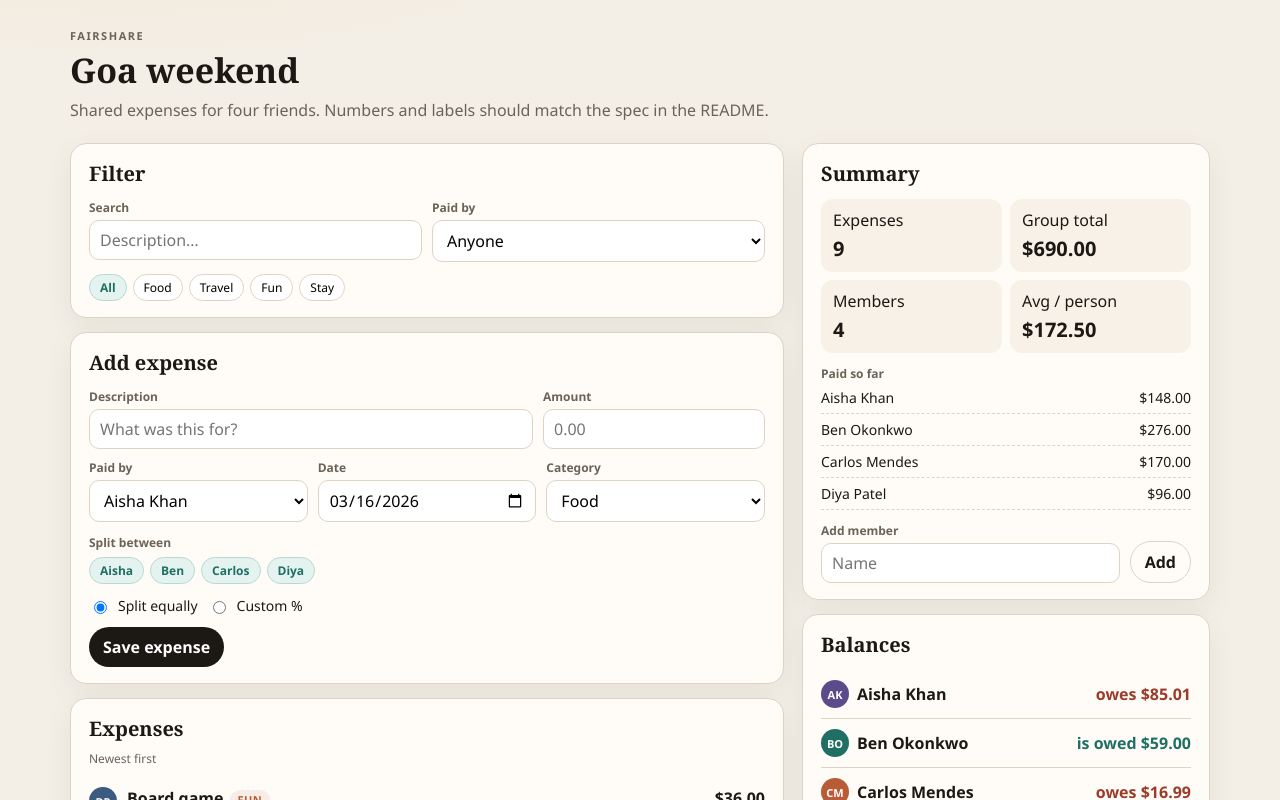
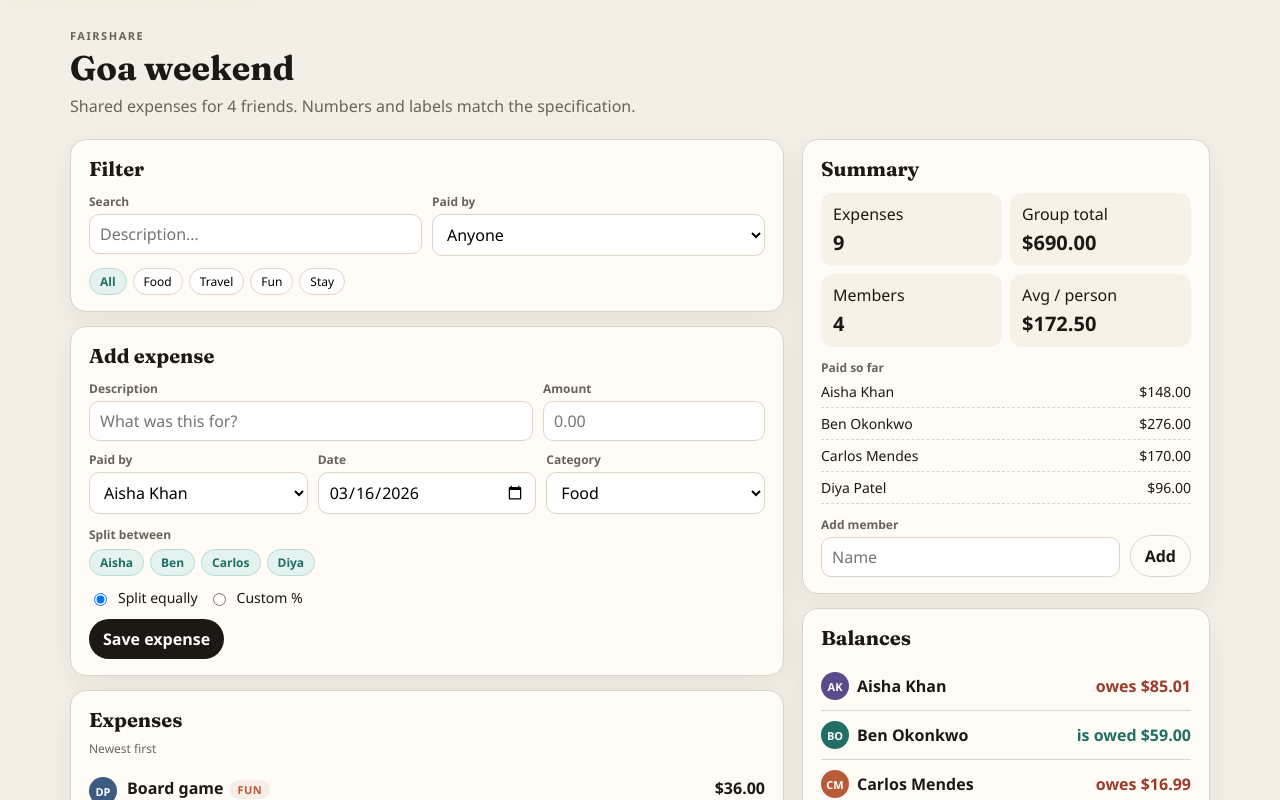
Before and after one commit to iteshxt/fairshare-invictus, a React (Vite) app: page / in a window 1280 px wide. Shown: the top 800 px of the page. Built offline with nearby package versions, Linux system fonts and the light colour scheme.

Commit message:
feat: load Google Fonts for typography and make group count dynamic

```diff
--- a/index.html
+++ b/index.html
@@ -3,6 +3,12 @@
   <head>
     <meta charset="UTF-8" />
     <meta name="viewport" content="width=device-width, initial-scale=1.0" />
+    <link rel="preconnect" href="https://fonts.googleapis.com" />
+    <link rel="preconnect" href="https://fonts.gstatic.com" crossorigin />
+    <link
+      href="https://fonts.googleapis.com/css2?family=Fraunces:opsz,wght@9..144,600;9..144,700&family=Inter:wght@400;500;600;700&display=swap"
+      rel="stylesheet"
+    />
     <title>FairShare · group expenses</title>
   </head>
   <body>
--- a/src/App.jsx
+++ b/src/App.jsx
@@ -72,8 +72,8 @@ export default function App() {
           <div className="eyebrow">FairShare</div>
           <h1>{state.groupName}</h1>
           <p className="subtitle">
-            Shared expenses for four friends. Numbers and labels should match
-            the spec in the README.
+            Shared expenses for {state.members.length} friends. Numbers and labels match
+            the specification.
           </p>
         </div>
       </header>
```
Also changed, not shown: 1 other file (tests, documents, lock files or other folders).
